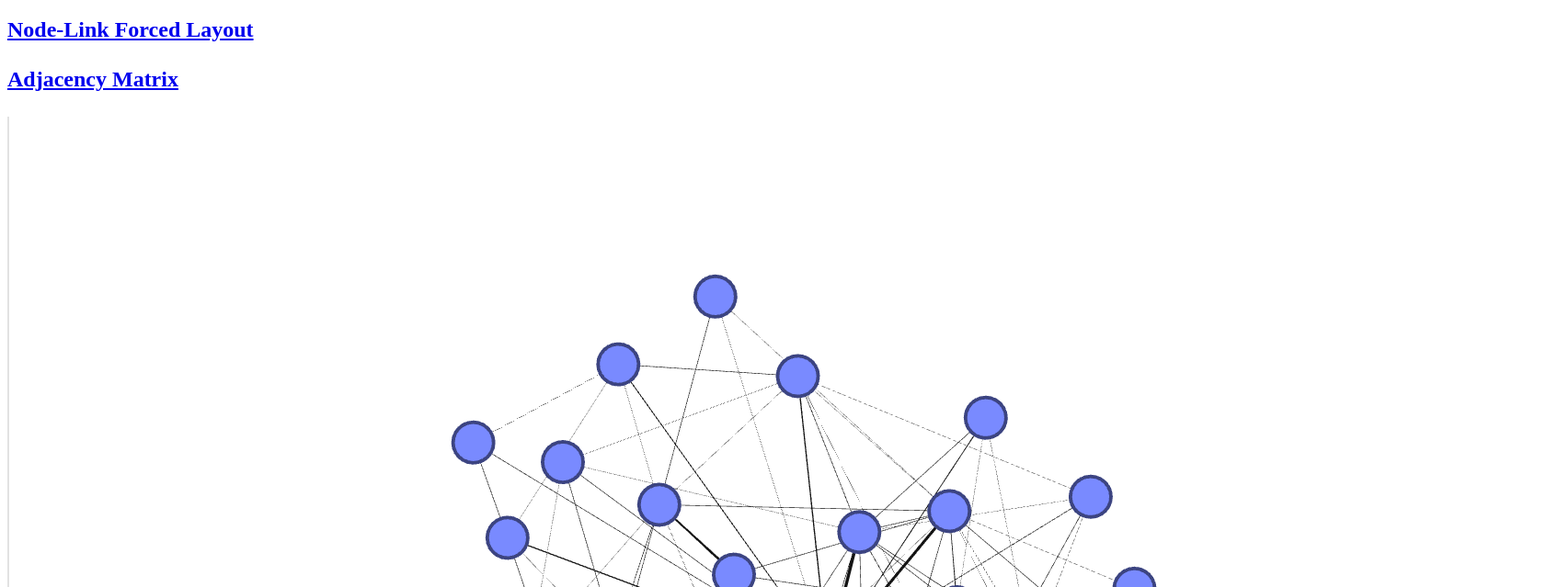
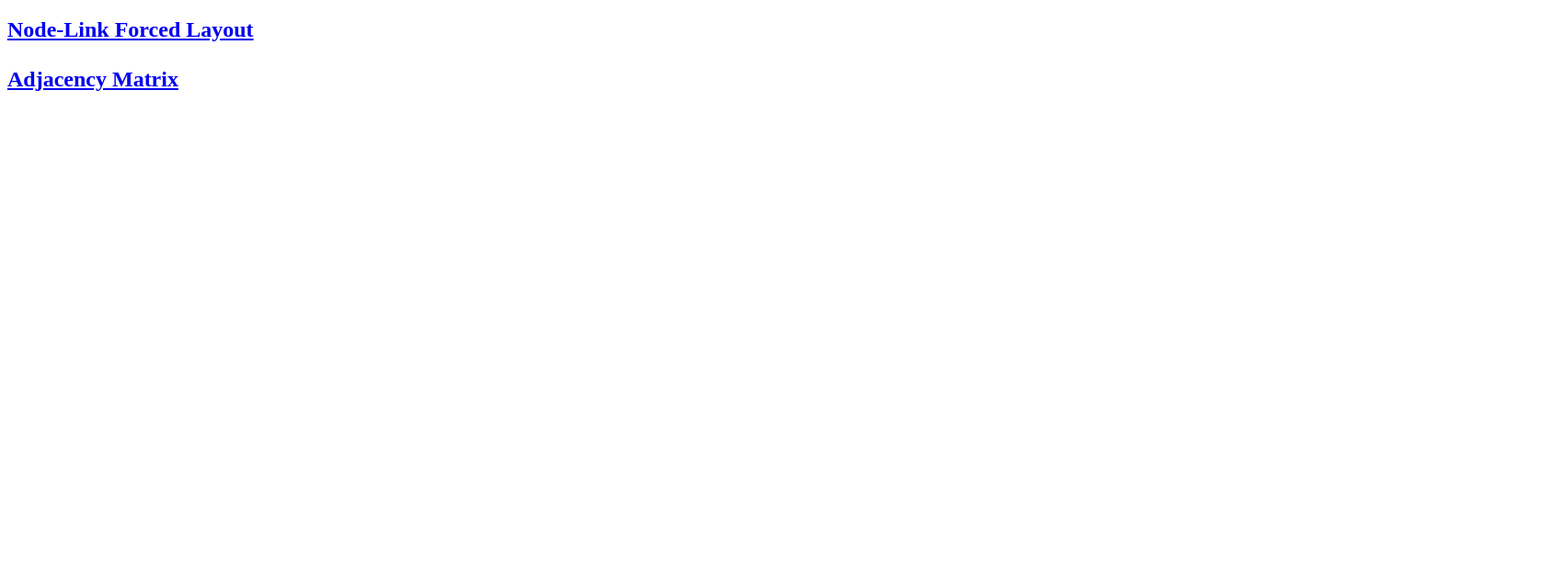
Before and after one commit to ameyay98/Assignment-9, a plain HTML site: page index.html in a window 1280 px wide. Shown: the part 61-700 px from the top of the page at 92% size, 1694 px wide, since content can reach past the window. Drawn offline with Linux system fonts and the light colour scheme.

Commit message:
Commit with the changes

```diff
--- a/index.html
+++ b/index.html
@@ -11,8 +11,6 @@
     <br><br>
     <a href = "AdjacencyMatrix.html"> Adjacency Matrix</a>
     <br><br>
-    <img src="Graph.png" alt="Node link diagram with forced layout in Gephi">
-    <br><br>
     <br><br>
 
 </h2>
```
